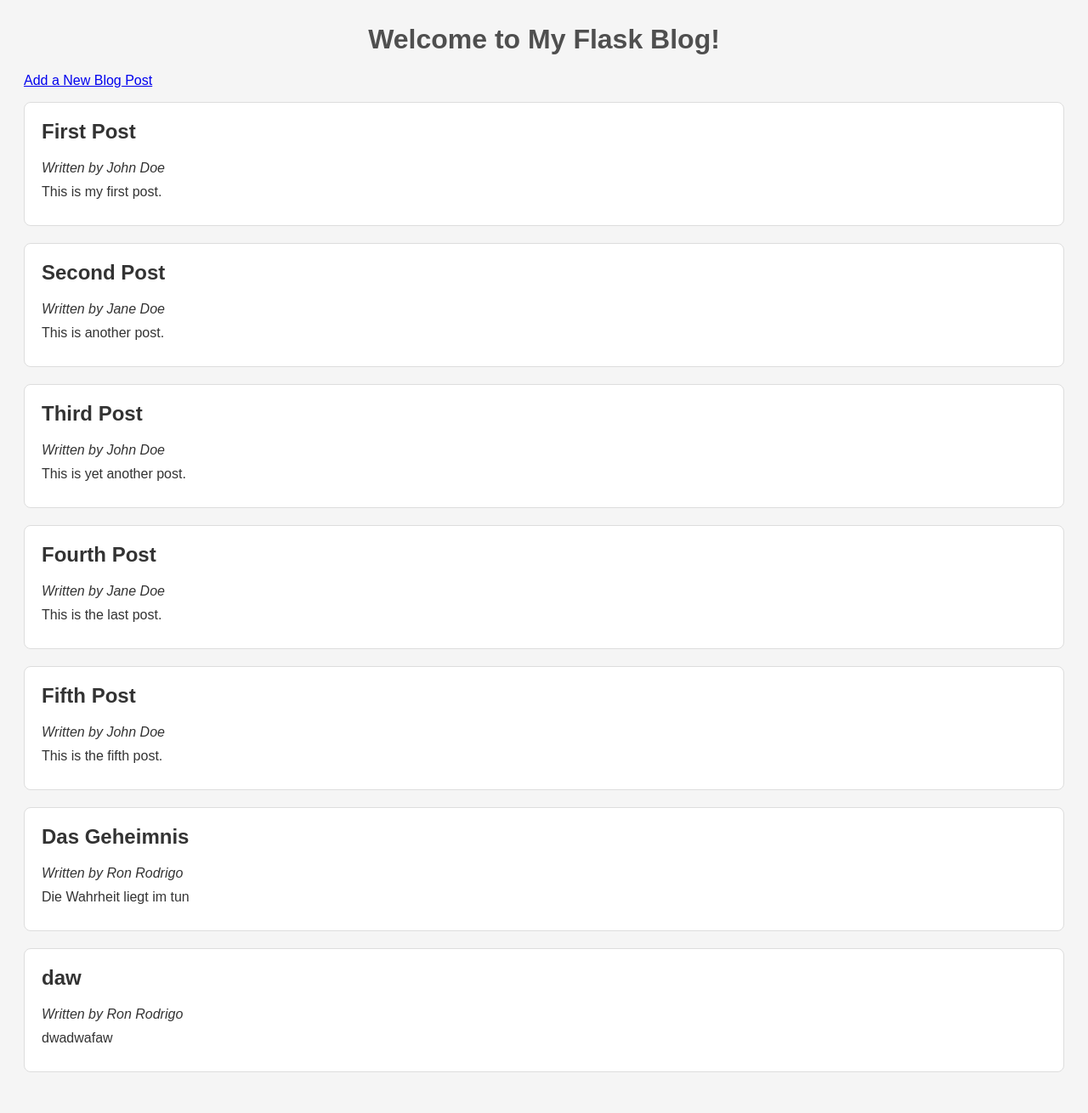
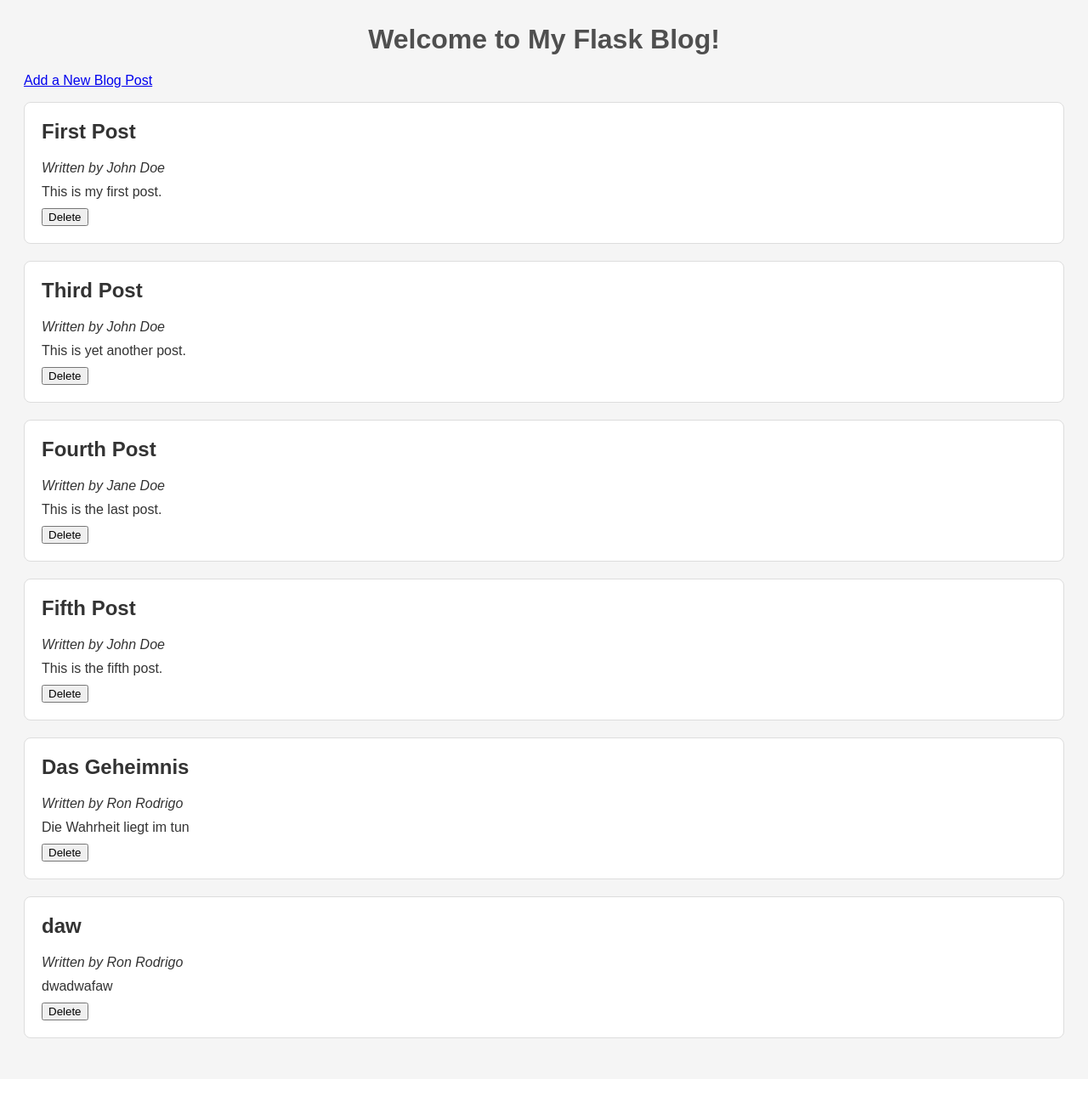
Before and after one commit to AlexKummerer/Masterblog, a Flask app: page / in a window 1280 px wide. Shown: the whole page at 85% size. After the commit the page ends 1222 px from the top, so only its background shows below. Run offline with Flask 3, Linux system fonts and the light colour scheme.

Commit message:
added deleting posts

```diff
--- a/main.py
+++ b/main.py
@@ -33,8 +33,22 @@
         return redirect(url_for("index"))
 
         # add code here to save the job post to a file
-        return redirect("/")
     return render_template("add.html")
+
+
+@app.route("/delete/<string:post_id>", methods=["POST"])
+def delete(post_id):
+    with open("storage/blog_data.json", "r") as user_file:
+        blog_posts = json.load(user_file)
+
+    for post in blog_posts:
+        if post["id"] == post_id:
+            blog_posts.remove(post)
+
+    with open("storage/blog_data.json", "w") as user_file:
+        json.dump(blog_posts, user_file, indent=4)
+
+    return redirect(url_for("index"))
 
 
 if __name__ == "__main__":
--- a/templates/index.html
+++ b/templates/index.html
@@ -17,6 +17,13 @@
       <h2>{{ post.title }}</h2>
       <p><em>Written by {{ post.author }}</em></p>
       <p>{{post.content}}</p>
+      <form
+        action="{{ url_for('delete', post_id=post.id)}}"
+        method="post"
+        style="display: inline"
+      >
+        <button type="submit">Delete</button>
+      </form>
     </div>
 
     {% endfor %}
```
Also changed, not shown: storage/blog_data.json.
